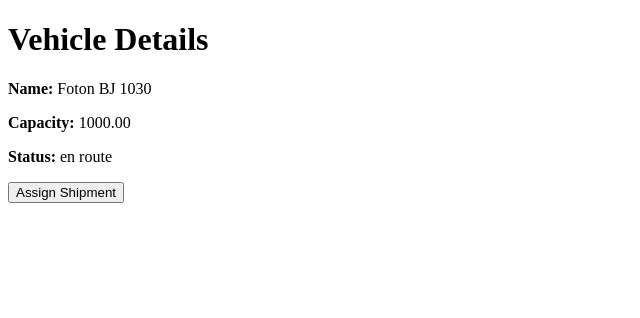
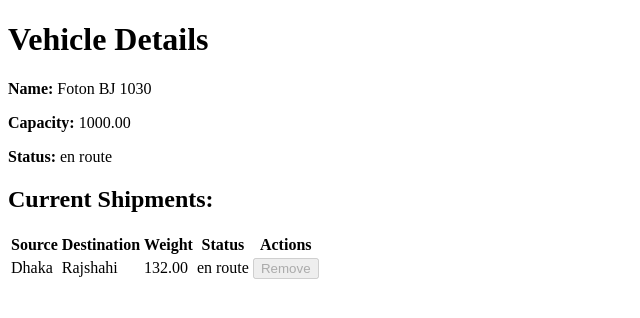
Before and after one commit to Supply-Chain-Stock-Management/CSE-408, a Django app: page /to_transport/vehicles/1/ in a window 1280 px wide. Shown: the top 318 px of the page, without its empty margins (0-640 px from the left). Run offline with Django 5.2, Linux system fonts and the light colour scheme; data comes from the database, SQL or seed files in the repository; both versions use the stored data as it was after the commit.

Commit message:
all most done

```diff
--- a/transport_service/transport_project/transport/models.py
+++ b/transport_service/transport_project/transport/models.py
@@ -13,6 +13,11 @@ class Vehicle(models.Model):
     name = models.CharField(max_length=100)
     capacity = models.DecimalField(max_digits=10, decimal_places=2)
     status = models.CharField(max_length=50)
+    vehicle_type = models.CharField(max_length=100, null=True, blank=True)
+    registration_number = models.CharField(max_length=100, null=True, blank=True)
+    # mobile number of the driver
+    driver_mobile = models.CharField(max_length=15, null=True, blank=True)
+    status = models.CharField(max_length=50, default='available')
 
 
 # GVW	6250 kg
--- a/transport_service/transport_project/transport/templates/assign_shipment_to_vehicle.html
+++ b/transport_service/transport_project/transport/templates/assign_shipment_to_vehicle.html
@@ -15,7 +15,7 @@
         <p><strong>Vehicle Capacity:</strong> {{ vehicle.capacity }}</p>
         <h2>Select Shipments:</h2>
         {% for shipment in shipments %}
-            <input type="checkbox" name="shipments" value="{{ shipment.id }}"> {{ shipment.source}} to {{ shipment.destination}} (Capacity: {{ shipment.weight }})<br>
+            <input type="checkbox" name="shipments" value="{{ shipment.id }}"> {{ shipment.source}} to {{ shipment.destination}} (weight: {{ shipment.weight }})<br>
         {% endfor %}
         <br>
         <button type="submit">Assign Shipments</button>
--- a/transport_service/transport_project/transport/templates/vehicle_details.html
+++ b/transport_service/transport_project/transport/templates/vehicle_details.html
@@ -10,7 +10,47 @@
     <p><strong>Name:</strong> {{ vehicle.name }}</p>
     <p><strong>Capacity:</strong> {{ vehicle.capacity }}</p>
     <p><strong>Status:</strong> {{ vehicle.status }}</p>
-    <!-- Add more details as needed -->
+    <h2>Current Shipments:</h2>
+    <table>
+        <thead>
+            <tr>
+                <th>Source</th>
+                <th>Destination</th>
+                <th>Weight</th>
+                <th>Status</th>
+                <th>Actions</th>
+            </tr>
+        </thead>
+        <tbody>
+            {% if shipments %}
+                {% for shipment in shipments %}
+                    <tr>
+                        <td>{{ shipment.source }}</td>
+                        <td>{{ shipment.destination }}</td>
+                        <td>{{ shipment.weight }}</td>
+                        <td>{{ shipment.status }}</td>
+                        <td>
+                            <form action="{% url 'remove_shipment' vehicle_id=vehicle.id %}" method="post">
+                                {% csrf_token %}
+                                <input type="hidden" name="shipment_id" value="{{ shipment.id }}">
+                                <button type="submit" {% if shipment.status == 'en route' %} disabled {% endif %}>Remove</button>
+                            </form>
+                        </td>
+                    </tr>
+                {% endfor %}
+            {% else %}
+                <tr>
+                    <td colspan="5">No shipments available</td>
+                </tr>
+            {% endif %}
+        </tbody>
+    </table>
+    {% if vehicle.status == 'available' %}
     <a href="{% url 'assign_shipment' vehicle_id=vehicle.id %}"><button>Assign Shipment</button></a>
+    <form action="{% url 'confirm_shipments' vehicle_id=vehicle.id %}" method="post">
+        {% csrf_token %}
+        <button type="submit">Confirm</button>
+    </form>
+    {% endif %}
 </body>
 </html>
--- a/transport_service/transport_project/transport/urls.py
+++ b/transport_service/transport_project/transport/urls.py
@@ -6,6 +6,7 @@ urlpatterns = [
     path('vehicles/', views.vehicle_list, name='vehicle_list'),
     path('vehicles/<int:vehicle_id>/', views.vehicle_details, name='vehicle_details'),
     path('vehicles/<int:vehicle_id>/assign_shipment/', views.shipment_to_vehicle, name='assign_shipment'),
-
+    path('vehicles/<int:vehicle_id>/confirm/', views.confirm_shipments, name='confirm_shipments'),
+    path('vehicles/<int:vehicle_id>/remove_shipment/', views.remove_shipment, name='remove_shipment'),
     path('vehicles/create', views.create_vehicle, name='create_vehicle'),
 ]
--- a/transport_service/transport_project/transport/views.py
+++ b/transport_service/transport_project/transport/views.py
@@ -2,6 +2,7 @@ from django.shortcuts import render, redirect
 from .models import Shipment, Vehicle
 from .forms import VehicleForm
 from django.shortcuts import render, get_object_or_404
+from django.http import HttpResponse
 
 # Create your views here.
 def shipment_list(request):
@@ -26,7 +27,9 @@ def create_vehicle(request):
 
 def vehicle_details(request, vehicle_id):
     vehicle = get_object_or_404(Vehicle, pk=vehicle_id)
-    return render(request, 'vehicle_details.html', {'vehicle': vehicle})
+    shipments = Shipment.objects.filter(vehicle=vehicle)
+    return render(request, 'vehicle_details.html', {'vehicle': vehicle, 'shipments': shipments})
+
 
 
 
@@ -39,28 +42,64 @@ def shipment_to_vehicle(request, vehicle_id):
         selected_shipments_ids = request.POST.getlist('shipments')
         selected_shipments = Shipment.objects.filter(pk__in=selected_shipments_ids)
 
-        total_capacity = sum(selected_shipment.capacity for selected_shipment in selected_shipments)
+        total_weight = sum(selected_shipment.weight for selected_shipment in selected_shipments)
 
         # Calculate the total weight of already assigned shipments
-        assigned_shipments_weight = sum(shipment.capacity for shipment in vehicle.shipments.all())
+        assigned_shipments_weight = sum(shipment.weight for shipment in Shipment.objects.filter(vehicle=vehicle))
 
         # Calculate the total weight after assigning new shipments
-        total_weight_after_assignment = assigned_shipments_weight + total_capacity
+        total_weight_after_assignment = assigned_shipments_weight + total_weight
 
         if total_weight_after_assignment <= vehicle.capacity:
             # Update shipment status to "on route" and assign shipments to the vehicle
             for selected_shipment in selected_shipments:
-                selected_shipment.status = "on route"
+                selected_shipment.status = "assigned"
                 selected_shipment.vehicle = vehicle
                 selected_shipment.save()
 
-            return redirect('vehicle_details')  # Redirect to vehicle details page after assigning
+            return redirect('vehicle_details', vehicle_id=vehicle_id)
         else:
             # If total weight exceeds the vehicle's maximum capacity, render the form again with an error message
-            error_message = "Total capacity exceeds the maximum capacity of the vehicle."
-            shipments = Shipment.objects.all()  # You might want to pass shipments again to the template
-            return render(request, 'assign_shipment_to_vehicle.html', {'error_message': error_message, 'shipments': shipments})
+            error_message = "Total weight exceeds the maximum capacity of the vehicle."
+            shipments = Shipment.objects.filter(vehicle=None)  # Get shipments not assigned to any vehicle
+            return render(request, 'assign_shipment_to_vehicle.html', {'error_message': error_message, 'shipments': shipments, 'vehicle': vehicle})
     else:
         # If it's a GET request, render the form with all available shipments
-        shipments = Shipment.objects.all()
+        shipments = Shipment.objects.filter(vehicle=None)  # Get shipments not assigned to any vehicle
         return render(request, 'assign_shipment_to_vehicle.html', {'vehicle': vehicle, 'shipments': shipments})
+
+
+
+
+def remove_shipment(request, vehicle_id):
+    if request.method == 'POST':
+        shipment_id = request.POST.get('shipment_id')
+        shipment = get_object_or_404(Shipment, pk=shipment_id)
+
+        # Check if the shipment is associated with the correct vehicle
+        if shipment.vehicle_id == vehicle_id:
+            # Remove the association with the vehicle by setting the vehicle foreign key to None
+            shipment.vehicle = None
+            shipment.status = "in shipment"
+            shipment.save()
+            return redirect('vehicle_details', vehicle_id=vehicle_id)  # Redirect to vehicle details page
+        else:
+            return HttpResponse("Shipment is not associated with the specified vehicle.")
+    else:
+        return HttpResponse("Method not allowed")
+
+
+def confirm_shipments(request, vehicle_id):
+    vehicle = get_object_or_404(Vehicle, pk=vehicle_id)
+    shipments = Shipment.objects.filter(vehicle=vehicle, status='on route')
+
+    # Your confirmation logic goes here
+    # For example, you might want to update the status of shipments to 'confirmed'
+    for shipment in shipments:
+        shipment.status = 'en route'
+        shipment.save()
+    vehicle.status = 'en route'
+    vehicle.save()
+
+    # Redirect to the vehicle details page after confirming shipments
+    return redirect('vehicle_details', vehicle_id=vehicle_id)
```
Also changed, not shown: transport_service/transport_project/transport/templates/vehicle_list.html (+9 -1 lines), transport_service/transport_project/db.sqlite3, transport_service/transport_project/transport/migrations/0003_vehicle_driver_mobile_vehicle_registration_number_and_more.py (added), transport_service/transport_project/transport/migrations/0004_alter_vehicle_status.py (added).
